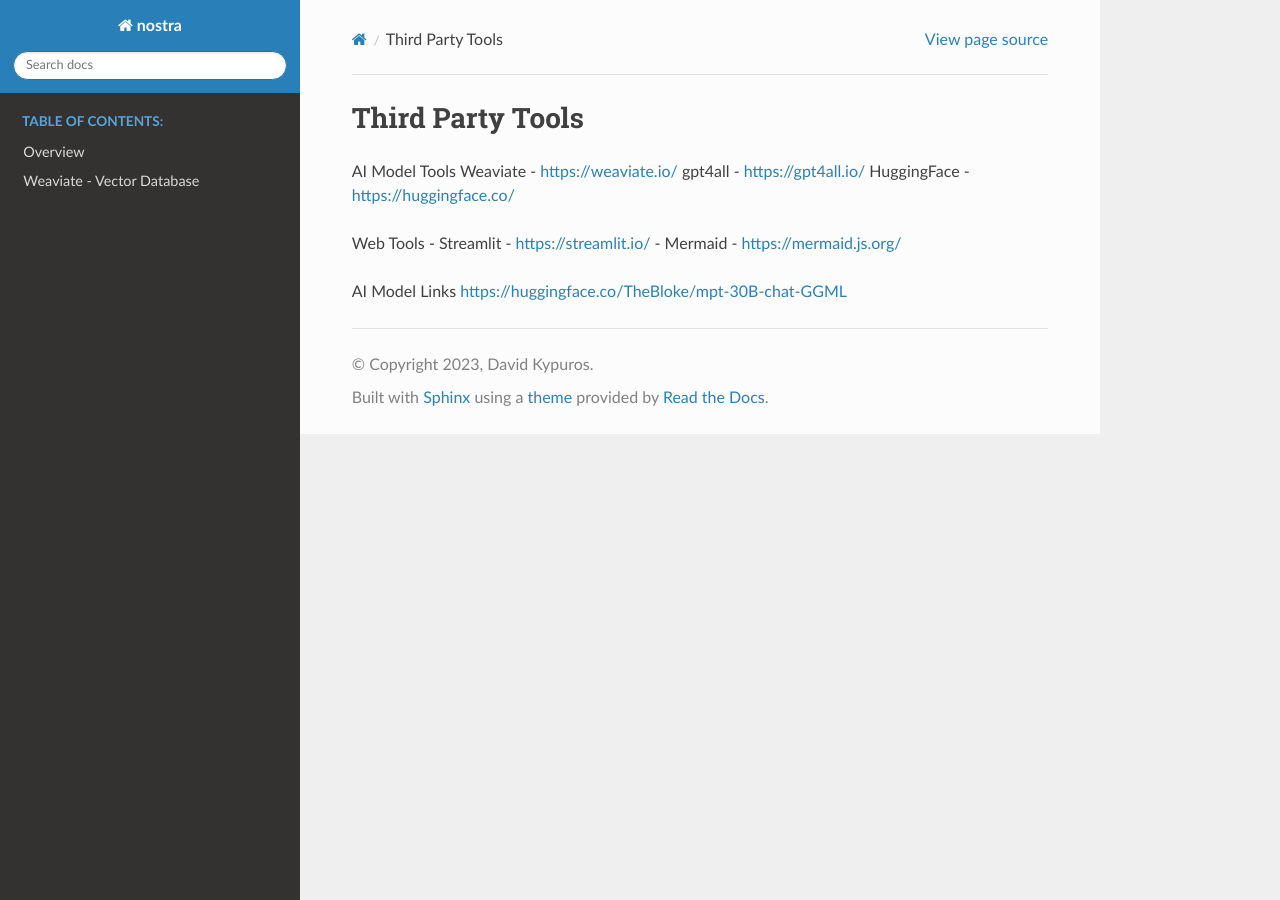
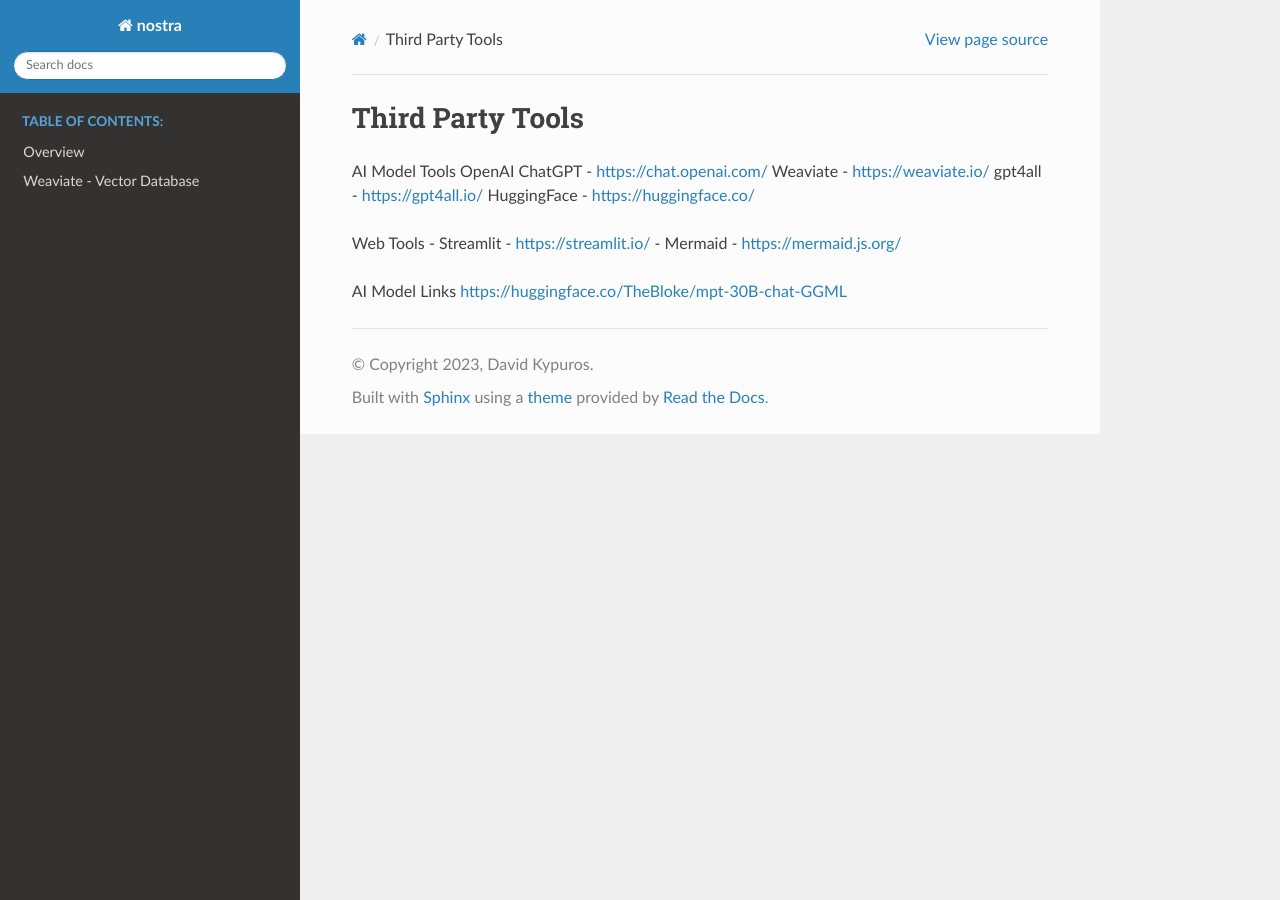
Before and after one commit to dkypuros/nostra, a Sphinx documentation site: the page built from docs/source/tools.rst, in a window 1280 px wide. Built offline with Sphinx 7.4.7 and the Read the Docs theme 2.0.0, drawn with Linux system fonts in a browser that asks for light colours.

Commit message:
Typo fix

```diff
--- a/docs/source/tools.rst
+++ b/docs/source/tools.rst
@@ -2,6 +2,7 @@
 =================
 
 AI Model Tools
+OpenAI ChatGPT - https://chat.openai.com/
 Weaviate - https://weaviate.io/
 gpt4all - https://gpt4all.io/
 HuggingFace - https://huggingface.co/
```
